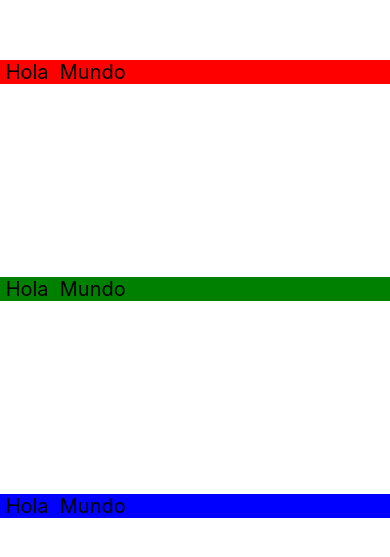
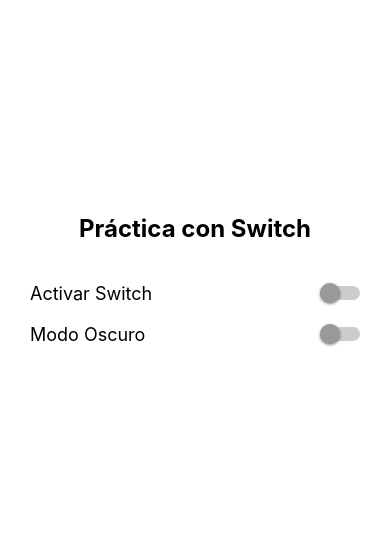
Before and after one commit to MarioBrnal10/PM192, a React Native app in the folder my-blank/: screen / in a window 390 px wide. Shown: the part 133-690 px from the top of the page. Built offline with nearby package versions, Linux system fonts and the light colour scheme.

Commit message:
practica 7
primera expo

```diff
--- a/my-blank/App.js
+++ b/my-blank/App.js
@@ -1,54 +1,89 @@
-/*Zona 1: Importaciones*/
+/* Zona 1: Importaciones */
 import { StatusBar } from 'expo-status-bar';
-import { StyleSheet, Text, View, Button } from 'react-native';
-import React, { useState } from 'react';
+import { useState } from 'react';
+import { StyleSheet, Text, View, Switch } from 'react-native';
+import { SafeAreaProvider, SafeAreaView } from 'react-native-safe-area-context';
 
-const Texto=({style})=>{
-  const [contenido, setContenido]=useState(' Hola  Mundo ');
-  const actualizarTexto=()=>{setContenido('Estado Actualizado!')};
-  return(
-    <Text style={[styles.text,style]}onPress={actualizarTexto}>{contenido}</Text>
-  )
-}
+/* Zona 2: Main */
+export default function App() {
+  const [activarSwitch, setActwitch] = useState(false);
+  const [modoOscuro, setModoOscuro] = useState(false);
 
+  return (
+    <SafeAreaProvider>
+      <SafeAreaView style={[styles.contenedor, modoOscuro && styles.fondoOscuro]}>
+        <Text style={[styles.titulo, modoOscuro && styles.textoClaro]}>
+          Práctica con Switch
+        </Text>
 
-/*Zona2: Main*/
-export default function App() {
-  return (
-    <View style={styles.container}>
+        <View style={styles.opcion}>
+          <Text style={[styles.etiqueta, modoOscuro && styles.textoClaro]}>
+            Activar Switch
+          </Text>
+          <Switch
+            value={activarSwitch}
+            onValueChange={() => setActwitch(!activarSwitch)}
+            trackColor={{ false: '#ccc', true: '#4caf50' }}
+            thumbColor={activarSwitch ? '#ffffff' : '#999999'}
+          />
+        </View>
 
-      <Texto style={styles.red}></Texto>
-      <Texto style={styles.green}></Texto>
-      <Texto style={styles.blue}></Texto>
+        <View style={styles.opcion}>
+          <Text style={[styles.etiqueta, modoOscuro && styles.textoClaro]}>
+            Modo Oscuro
+          </Text>
+          <Switch
+            value={modoOscuro}
+            onValueChange={() => setModoOscuro(!modoOscuro)}
+            disabled={!activarSwitch}
+            trackColor={
+              activarSwitch
+                ? { false: '#ff9999', true: '#ff3b30' }
+                : { false: '#ccc', true: '#4caf50' }
+            }
+            thumbColor={
+              activarSwitch
+                ? '#ff3b30'
+                : modoOscuro
+                ? '#ffffff'
+                : '#999999'
+            }
+          />
+        </View>
 
-
-      <StatusBar style="auto" />
-
-    </View>
+        <StatusBar style={modoOscuro ? 'light' : 'dark'} />
+      </SafeAreaView>
+    </SafeAreaProvider>
   );
 }
 
-/*Zona 3: Estilos*/
+/* Zona 3: Estilos */
 const styles = StyleSheet.create({
-  container: {
+  contenedor: {
     flex: 1,
     backgroundColor: '#fff',
-    alignItems: 'base-line',
-    justifyContent: 'space-evenly',
-    flexDirection: 'column',
+    paddingHorizontal: 30,
+    justifyContent: 'center',
   },
-
-  text:{
-    color: 'black',
-    fontSize: 20,
-
-
+  titulo: {
+    fontSize: 24,
+    marginBottom: 40,
+    textAlign: 'center',
+    fontWeight: 'bold',
   },
-
-  red:{backgroundColor: 'red'},
-  green:{backgroundColor: 'green'},
-  blue:{backgroundColor: 'blue'},
-
-
-
+  fondoOscuro: {
+    backgroundColor: '#1a1a1a',
+  },
+  textoClaro: {
+    color: '#ffffff',
+  },
+  opcion: {
+    flexDirection: 'row',
+    justifyContent: 'space-between',
+    alignItems: 'center',
+    marginBottom: 20,
+  },
+  etiqueta: {
+    fontSize: 18,
+  },
 });
--- a/my-blank/package.json
+++ b/my-blank/package.json
@@ -15,7 +15,8 @@
     "react-native": "0.79.2",
     "react-dom": "19.0.0",
     "react-native-web": "^0.20.0",
-    "@expo/metro-runtime": "~5.0.4"
+    "@expo/metro-runtime": "~5.0.4",
+    "react-native-safe-area-context": "5.4.0"
   },
   "devDependencies": {
     "@babel/core": "^7.20.0"
```
Also changed, not shown: 1 other file (tests, documents, lock files or other folders).
